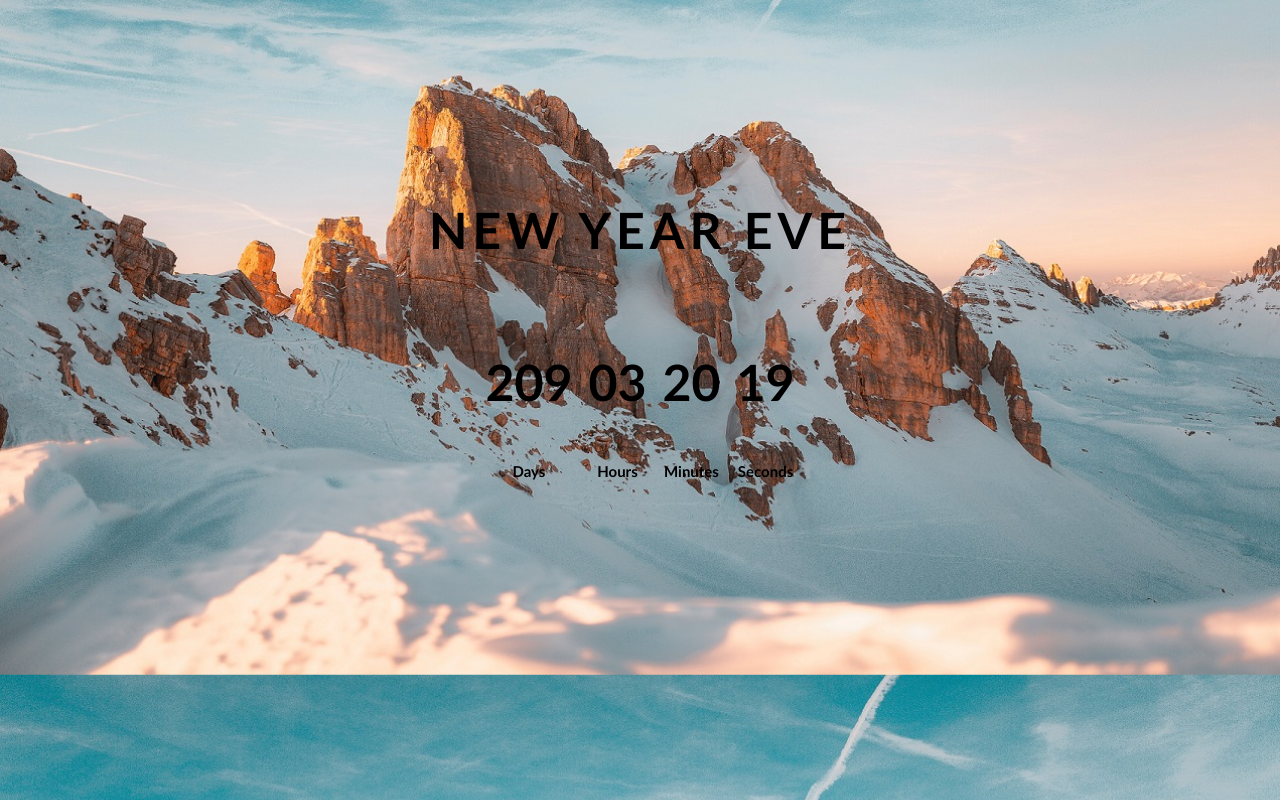
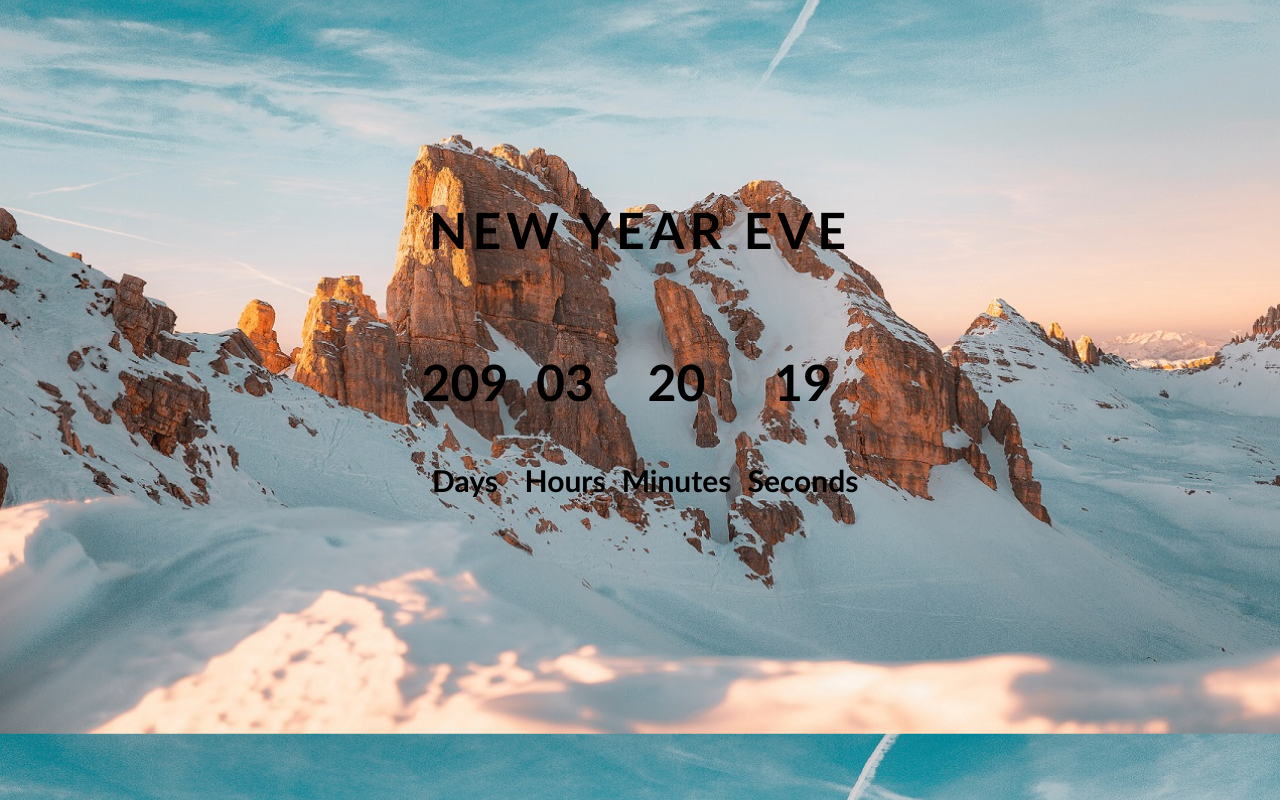
Before and after one commit to omoluabidotcom/New-Year-Countdown-App-2022, a plain HTML site: page index.html in a window 1280 px wide. Drawn offline with Linux system fonts and the light colour scheme.

Commit message:
Adjustment made to font size of writing down the page and margin bottom added to them

```diff
--- a/style.css
+++ b/style.css
@@ -56,5 +56,6 @@ p {
 
 span {
     display: block;
-    font-size: 15px;
+    font-size: 30px;
+    margin-bottom: 100px;
 }
```
